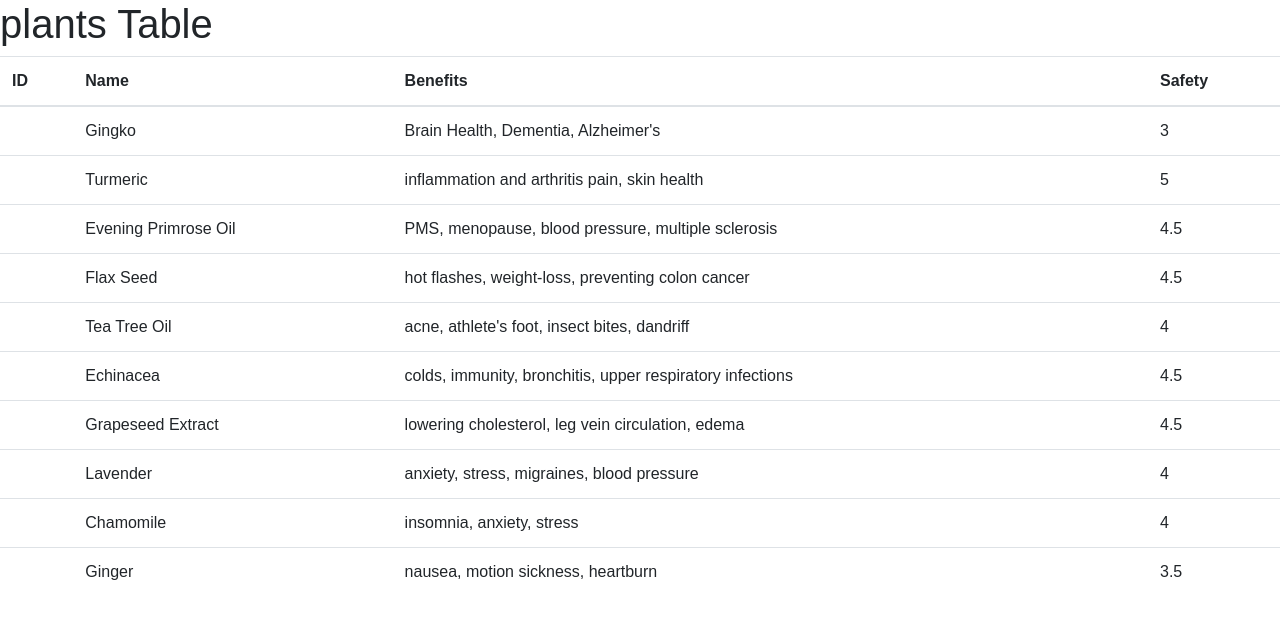
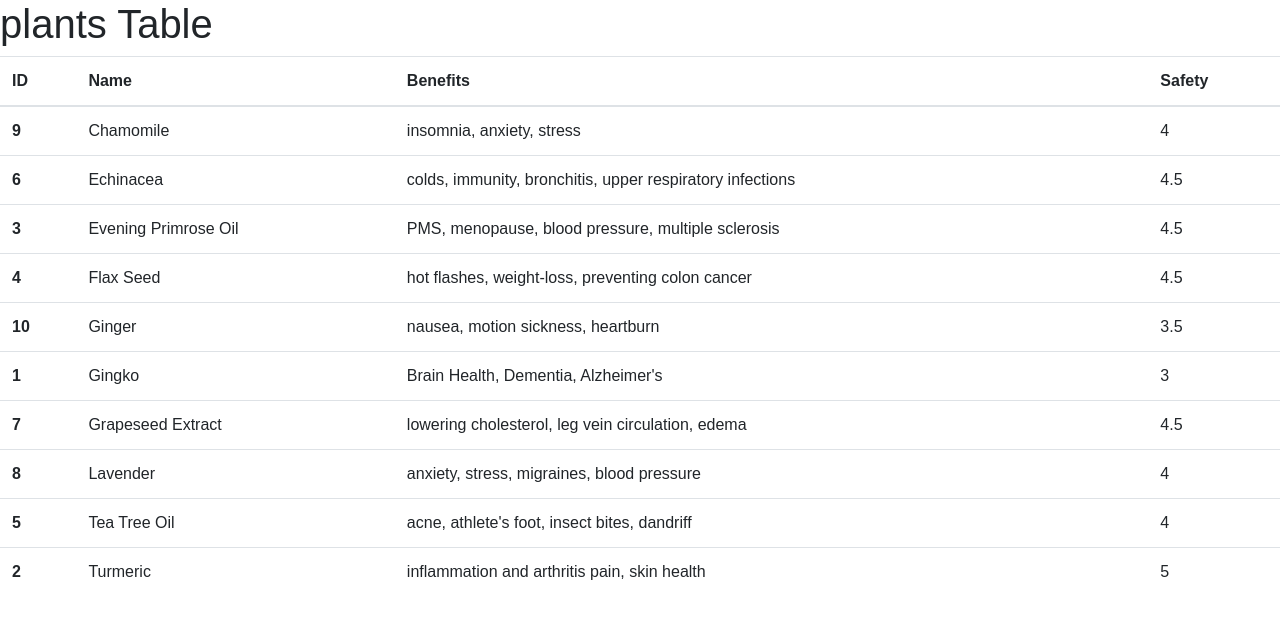
Before and after one commit to Q118/reactory, a React (Create React App) app: page / in a window 1280 px wide. Shown: the top 618 px of the page. Built offline with nearby package versions, Linux system fonts and the light colour scheme.

Commit message:
function to sort by name working

```diff
--- a/src/App.js
+++ b/src/App.js
@@ -1,10 +1,10 @@
 import React from 'react';
 import PlantTable from "./components/PlantTable"
-
+import "bootstrap/dist/css/bootstrap.css";
 
 function App() {
   return (
-    // <h1>Hello Test!</h1>
+
     <PlantTable />
   );
 }
--- a/src/components/PlantTable.js
+++ b/src/components/PlantTable.js
@@ -1,9 +1,12 @@
 import React from "react";
 import plants from "../plants.json";
+import "bootstrap/dist/css/bootstrap.css";
 
 class PlantTable extends React.Component {
     state = { order: "ascending" };
 
+
+    // function to soprt by Name
     handleNameSort = () => {
       this.setState({
         order: this.state.order === "ascending" ? "descending" : "ascending",
@@ -11,16 +14,16 @@ class PlantTable extends React.Component {
     };
     render() {
       const sortedPlants = plants.sort((a, b) => {
-        if (a.name === b.name) {
+        if (a.Name === b.Name) {
           return 0;
         }
         if (this.state.order === "ascending") {
-          if (a.name < b.name) {
+          if (a.Name < b.Name) {
             return -1;
           }
           return 1;
         }
-        if (a.name < b.name) {
+        if (a.Name < b.Name) {
           return 1;
         }
         return -1;
@@ -43,8 +46,8 @@ class PlantTable extends React.Component {
             </thead>
             <tbody>
               {sortedPlants.map((plant) => (
-                <tr key={plant.id}>
-                  <th scope="row">{plant.id}</th>
+                <tr key={plant.Id}>
+                  <th scope="row">{plant.Id}</th>
                   <td>{plant.Name}</td>
                   <td>{plant.Benefits}</td>
                   <td>{plant.Safety}</td>
--- a/src/plants.json
+++ b/src/plants.json
@@ -45,21 +45,21 @@
 		"Id": 7,
 		"Name": "Grapeseed Extract",
 		"Benefits": "lowering cholesterol, leg vein circulation, edema",
-		"Safety": "4.5",
+		"Safety": 4.5,
 		"Image": "https://m.media-amazon.com/images/M/MV5BZTcyNjk1MjgtOWI3Mi00YzQwLWI5MTktMzY4ZmI2NDAyNzYzXkEyXkFqcGdeQXVyNjU0OTQ0OTY@._V1_SX300.jpg"
 	},
 	{
 		"Id": 8,
 		"Name": "Lavender",
 		"Benefits": "anxiety, stress, migraines, blood pressure",
-		"Safety": "4",
+		"Safety": 4,
 		"Image": "https://m.media-amazon.com/images/M/MV5BMTc5MDE2ODcwNV5BMl5BanBnXkFtZTgwMzI2NzQ2NzM@._V1_SX300.jpg"
 	},
 	{
         "Id": 9,
 		"Name": "Chamomile",
 		"Benefits": "insomnia, anxiety, stress",
-		"Safety": "4",
+		"Safety": 4,
 		"Image": "https://m.media-amazon.com/images/M/MV5BZjZlZDlkYTktMmU1My00ZDBiLWFlNjEtYTBhNjVhOTM4ZjJjXkEyXkFqcGdeQXVyMTMxODk2OTU@._V1_SX300.jpg"
 	},
 	{
--- a/src/utils/API.js
+++ b/src/utils/API.js
@@ -9,3 +9,5 @@ export default {
 };
 
 // https://www.omdbapi.com/?t=&apikey=8356777e&s=momento
+
+// https://www.healthline.com/health/most-powerful-medicinal-plants
```
